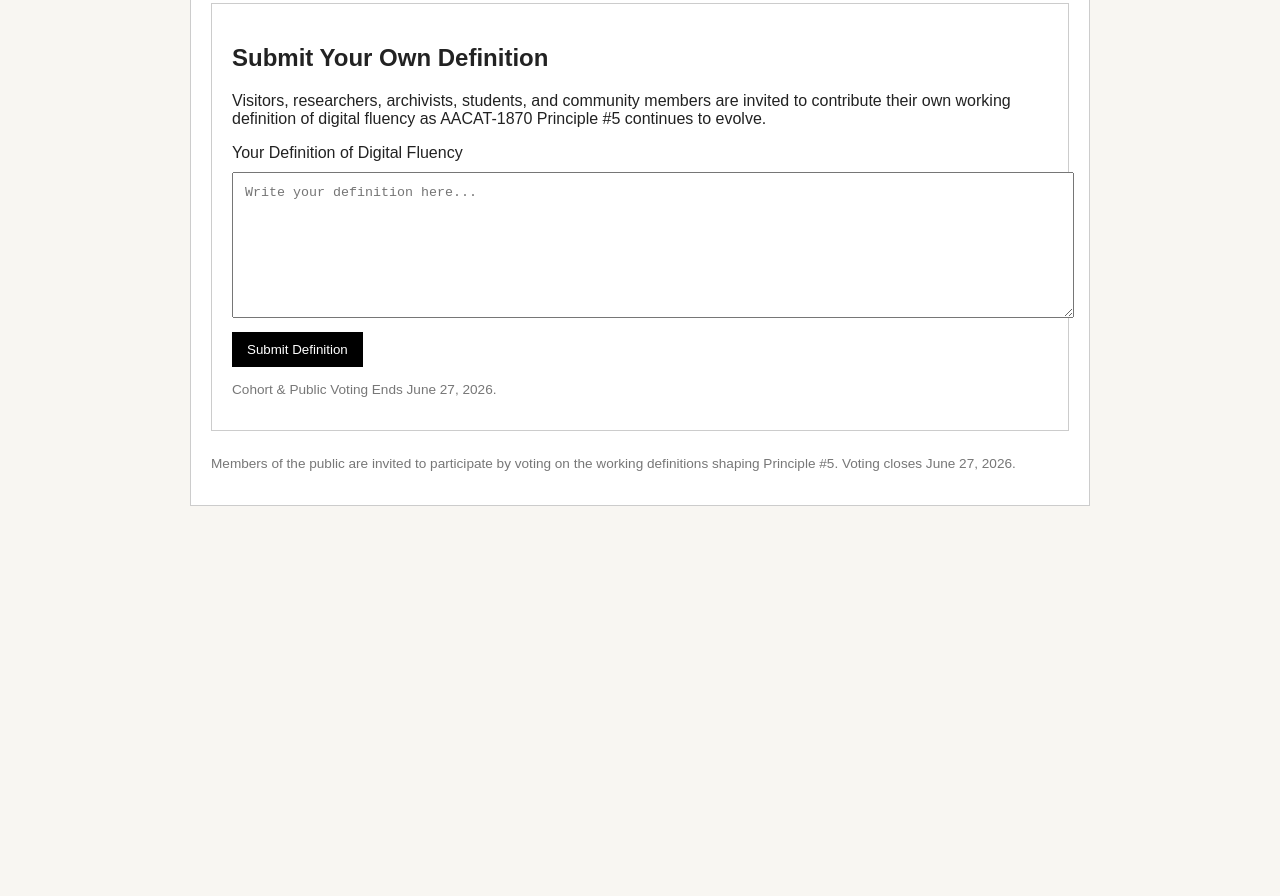
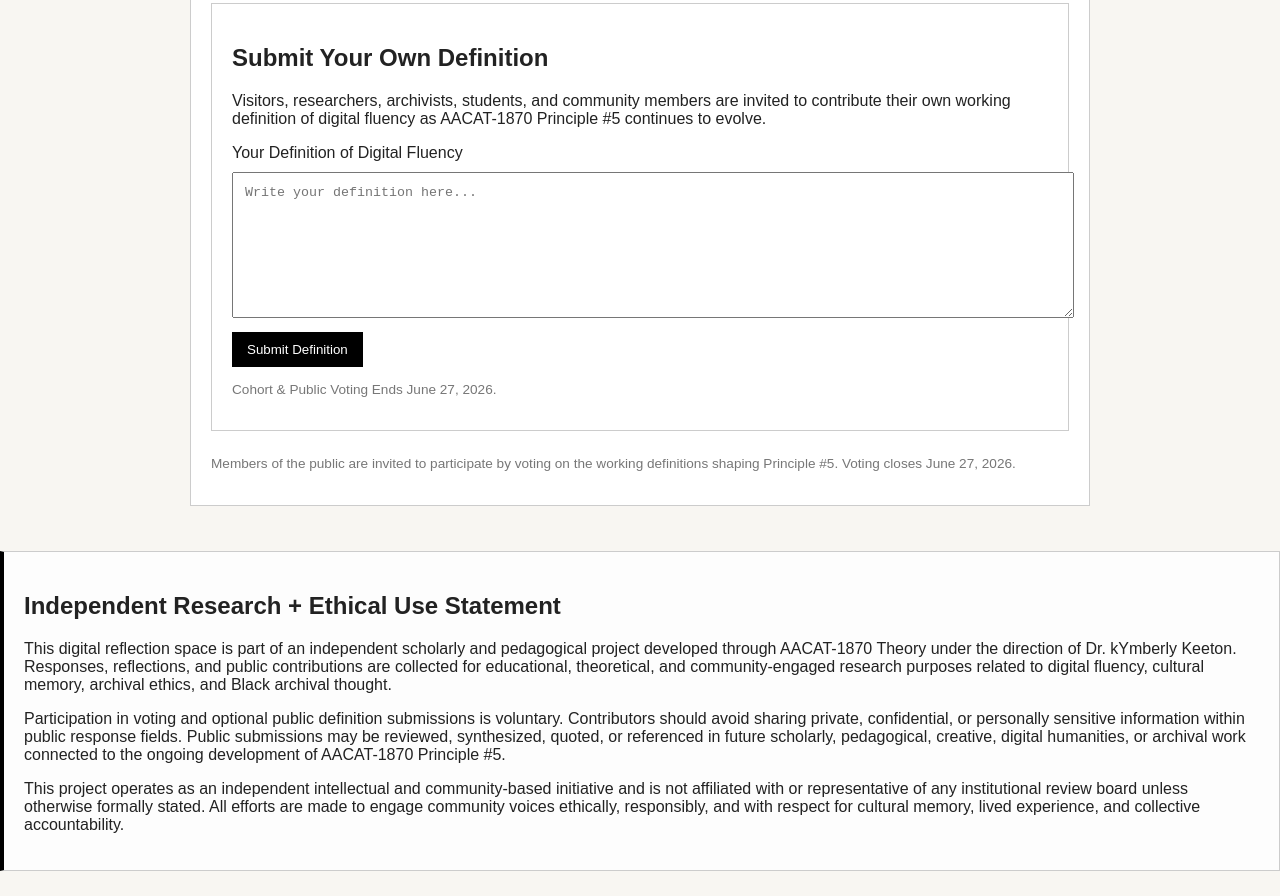
Before and after one commit to aacat1870/aacat-reflections, a plain HTML site: page index.html in a window 1280 px wide. Shown: the part 1586-2482 px from the top of the page. Before the commit the page ends 2137 px from the top, so only its background shows below. Drawn offline with Linux system fonts and the light colour scheme.

Commit message:
Update index.html

```diff
--- a/index.html
+++ b/index.html
@@ -254,3 +254,20 @@ Members of the public are invited to participate by voting on the working defini
 
 </body>
 </html>
+<div class="box" style="border-left:4px solid #000; background:#fdfdfd;">
+
+<h2>Independent Research + Ethical Use Statement</h2>
+
+<p>
+This digital reflection space is part of an independent scholarly and pedagogical project developed through AACAT-1870 Theory under the direction of Dr. kYmberly Keeton. Responses, reflections, and public contributions are collected for educational, theoretical, and community-engaged research purposes related to digital fluency, cultural memory, archival ethics, and Black archival thought.
+</p>
+
+<p>
+Participation in voting and optional public definition submissions is voluntary. Contributors should avoid sharing private, confidential, or personally sensitive information within public response fields. Public submissions may be reviewed, synthesized, quoted, or referenced in future scholarly, pedagogical, creative, digital humanities, or archival work connected to the ongoing development of AACAT-1870 Principle #5.
+</p>
+
+<p>
+This project operates as an independent intellectual and community-based initiative and is not affiliated with or representative of any institutional review board unless otherwise formally stated. All efforts are made to engage community voices ethically, responsibly, and with respect for cultural memory, lived experience, and collective accountability.
+</p>
+
+</div>
```
